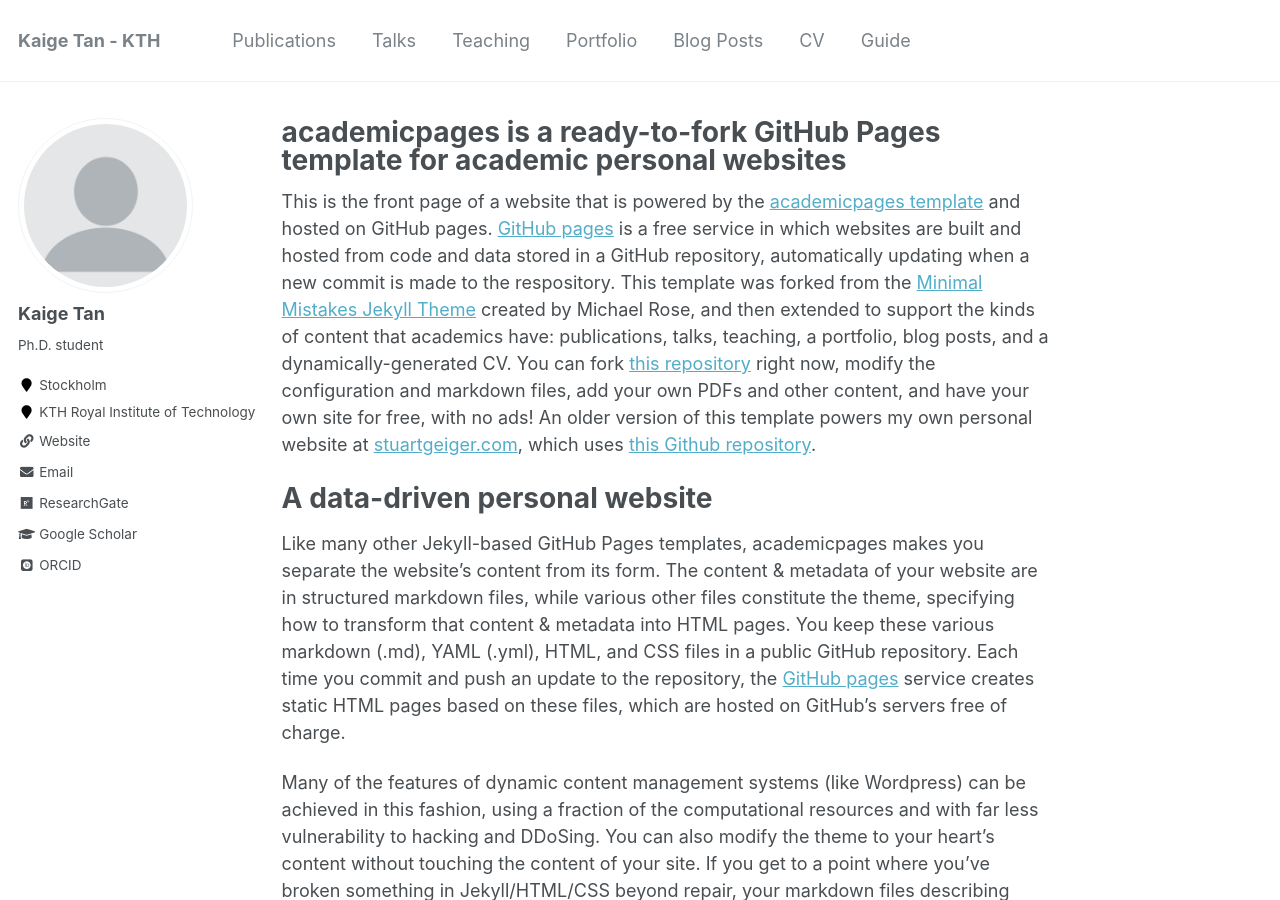
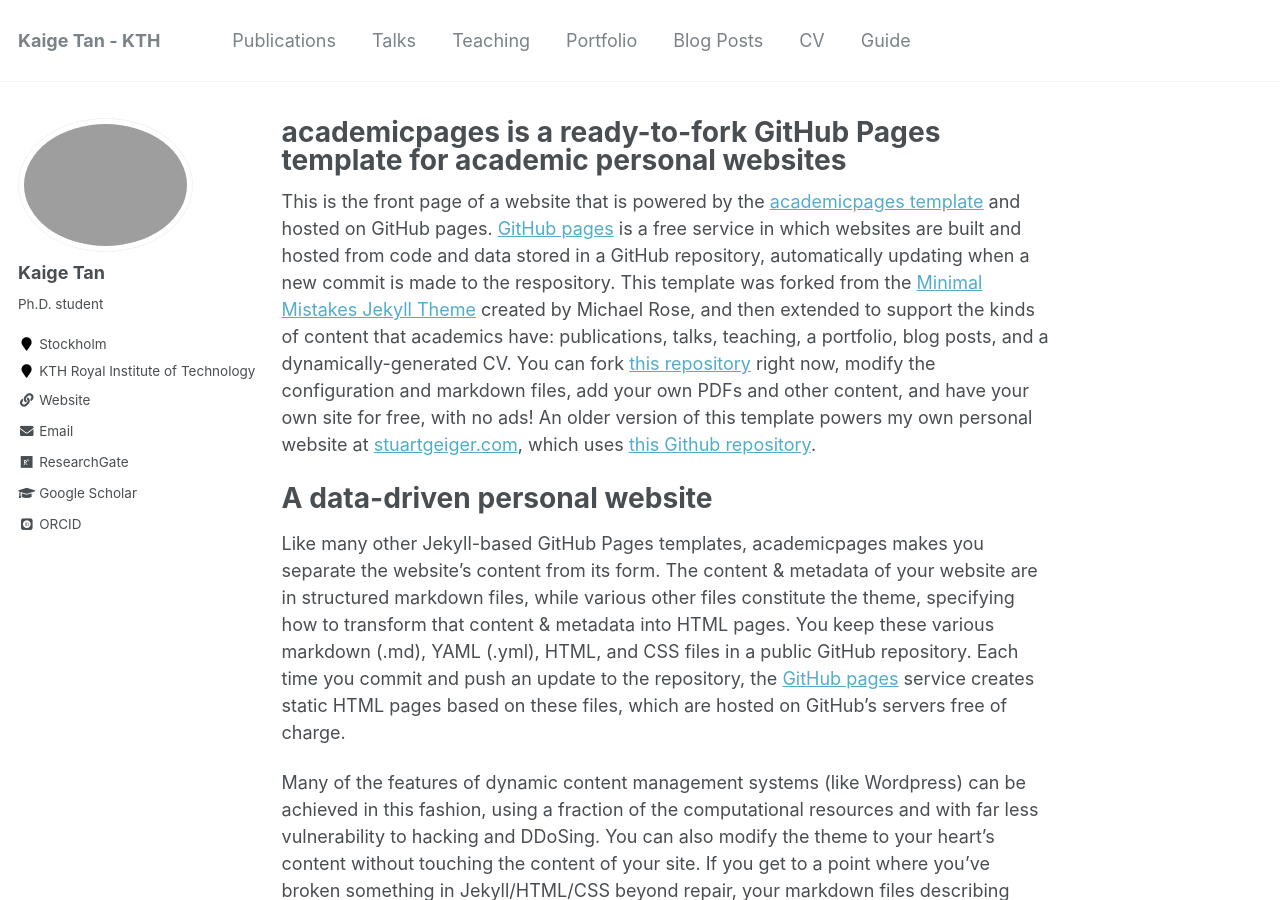
Before and after one commit to KaigeTan/KaigeTan.github.io, a Jekyll site: the page built from _pages/about.md, in a window 1280 px wide and 900 px high. Built offline with Jekyll 4.4.1, drawn with Linux system fonts in a browser that asks for light colours; some web fonts are replaced.

Commit message:
add photos

```diff
--- a/_config.yml
+++ b/_config.yml
@@ -73,7 +73,7 @@
 # Site Author
 author:
   name             : "Kaige Tan"
-  avatar           : "profile.png"
+  avatar           : "Kaige.png"
   bio              : "Ph.D. student"
   location         : "Stockholm"
   employer         : "KTH Royal Institute of Technology"
```
Also changed, not shown: images/Kaige.jpg (added).
